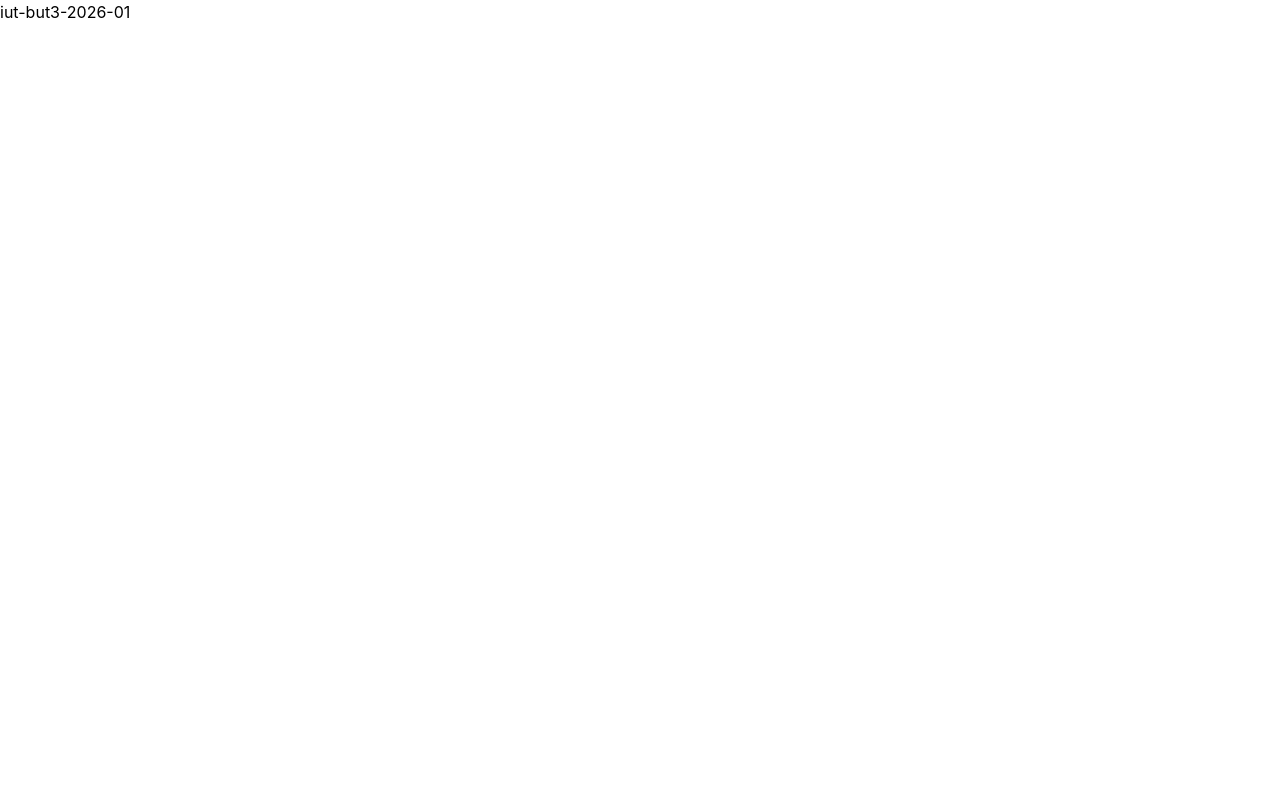
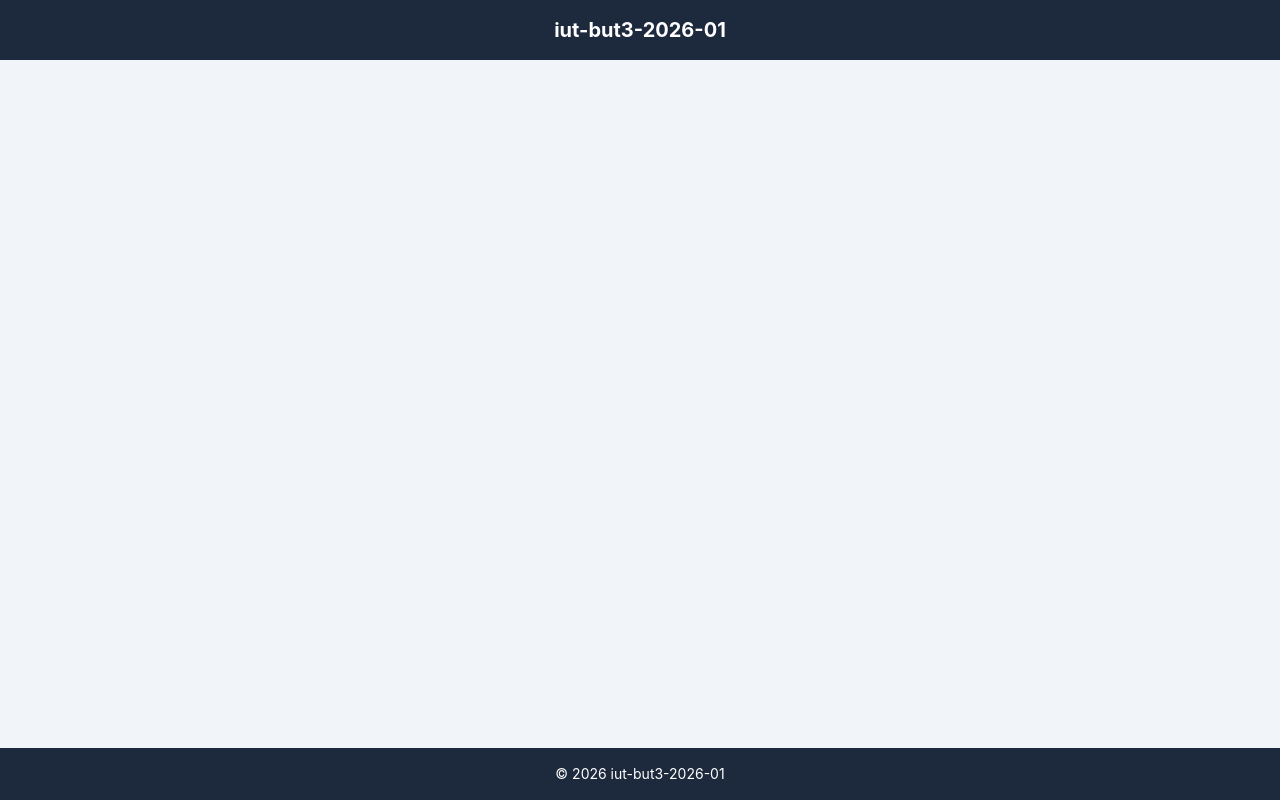
Before and after one commit to FabienEssid/iut-but3-2026-01, a React (Vite) app: page / in a window 1280 px wide. Built offline with nearby package versions, Linux system fonts and the light colour scheme.

Commit message:
feat(app): add layout

```diff
--- a/src/App.tsx
+++ b/src/App.tsx
@@ -1,5 +1,13 @@
 function App() {
-  return <div>iut-but3-2026-01</div>;
+  return (
+    <div className="flex min-h-screen flex-col">
+      <header className="bg-slate-800 p-4 text-center text-xl font-bold text-white">iut-but3-2026-01</header>
+
+      <main className="flex flex-1 items-center justify-center bg-slate-100 p-4"></main>
+
+      <footer className="bg-slate-800 p-4 text-center text-sm text-white">© 2026 iut-but3-2026-01</footer>
+    </div>
+  );
 }
 
 export default App;
```
